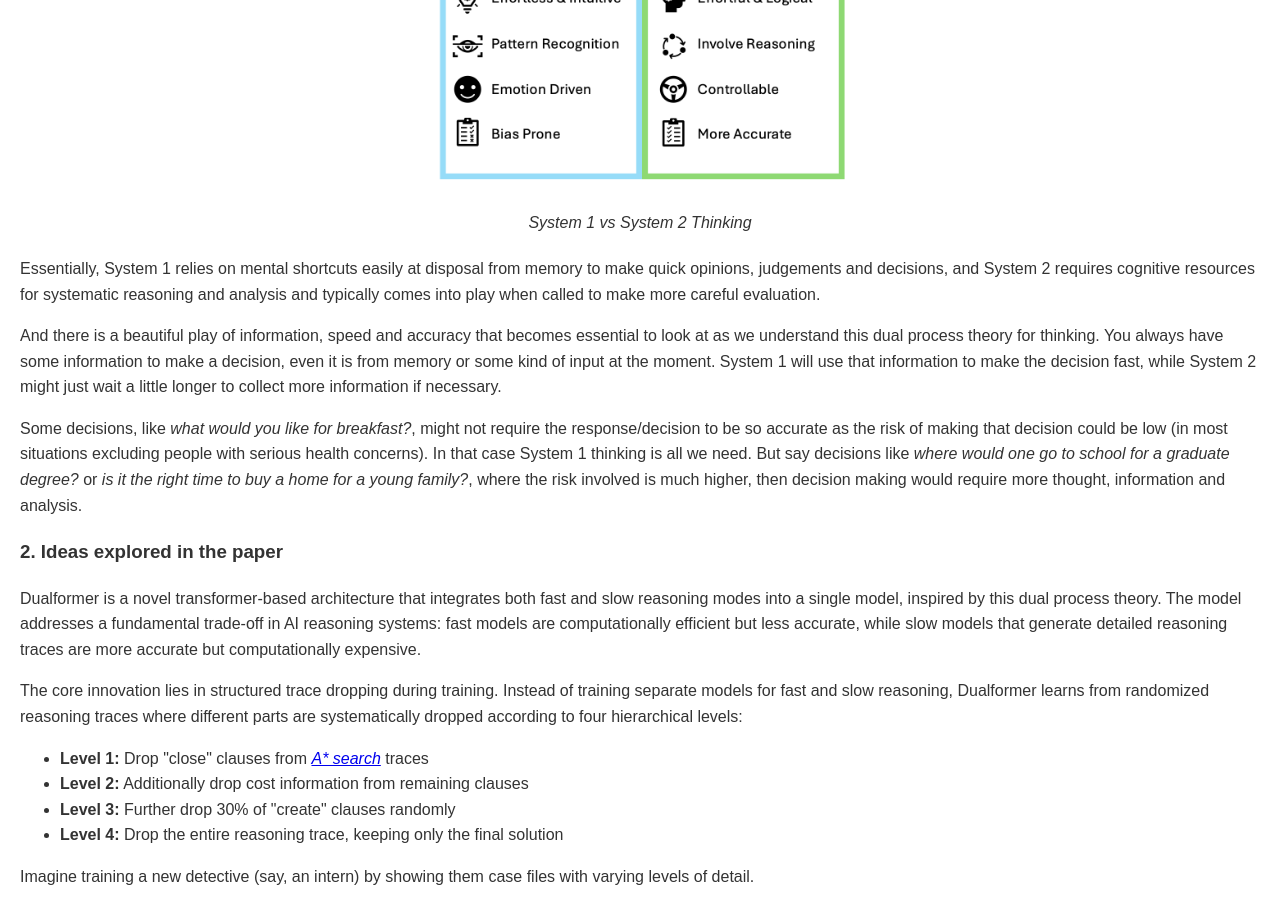
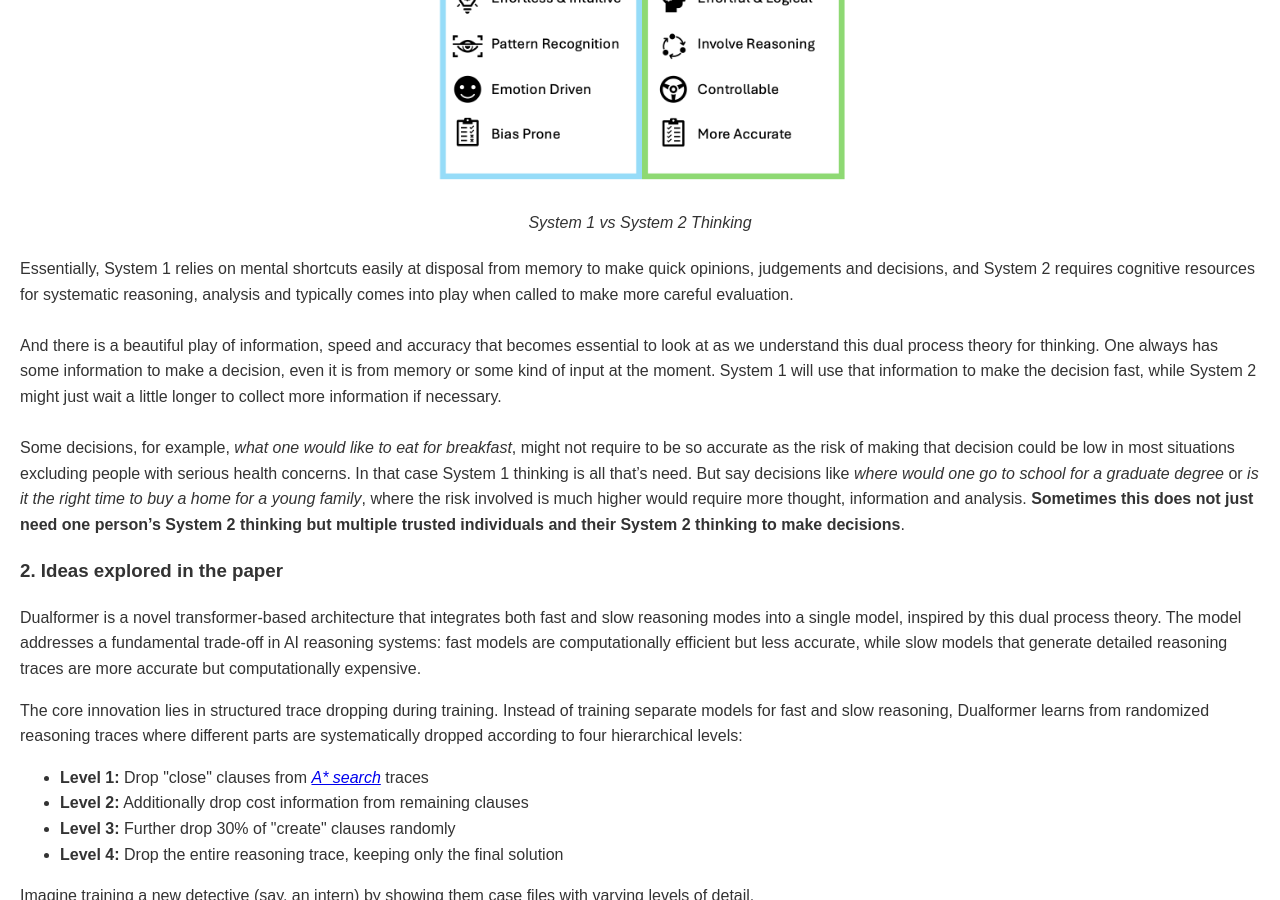
Before and after one commit to brainsesh/brainsesh.github.io, a Jekyll site: the page docs/dualformer/index.html, which Jekyll copies as it is, in a window 1280 px wide and 900 px high, scrolled down 770 px. Built offline with Jekyll 4.4.1, drawn with Linux system fonts in a browser that asks for light colours.

Commit message:
change_070325

```diff
--- a/_layouts/default.html
+++ b/_layouts/default.html
@@ -29,7 +29,7 @@
           <br>
           <p style="font-size: 0.85rem;">
           <em>Student of Technology</em><br>
-          <em>Practitioner of Data Science, Machine Learning and Artificial Intelligence</em>
+          <em>Practitioner of Machine Learning, Artificial Intelligence and Data Science</em>
           </p>
           <p class="view" style="font-size: 0.8rem;"><a href="https://www.linkedin.com/in/lavanya-basavaraju/" target="_blank">LinkedIn Profile</a></p>
         </div>
--- a/docs/dualformer/index.html
+++ b/docs/dualformer/index.html
@@ -72,12 +72,14 @@
         <p><em>System 1 vs System 2 Thinking</em></p>
     </div>
 
-    <p>Essentially, System 1 relies on mental shortcuts easily at disposal from memory to make quick opinions, judgements and decisions, and System 2 requires cognitive resources for systematic reasoning and analysis and typically comes into play when called to make more careful evaluation. </p>
 
-    <p>And there is a beautiful play of information, speed and accuracy that becomes essential to look at as we understand this dual process theory for thinking. You always have some information to make a decision, even it is from memory or some kind of input at the moment. System 1 will use that information to make the decision fast, while System 2 might just wait a little longer to collect more information if necessary. </p>
-
-    <p>Some decisions, like <em>what would you like for breakfast?</em>, might not require the response/decision to be so accurate as the risk of making that decision could be low (in most situations excluding people with serious health concerns). In that case System 1 thinking is all we need. But say decisions like <em>where would one go to school for a graduate degree?</em> or <em>is it the right time to buy a home for a young family?</em>, where the risk involved is much higher, then decision making would require more thought, information and analysis. </p>
-    <!-- <p>Sometime this does not just need one person’s System 2 thinking but multiple trusted individuals and their System 2 thinking to make decisions!</p> -->
+    <p>
+    Essentially, System 1 relies on mental shortcuts easily at disposal from memory to make quick opinions, judgements and decisions, and System 2 requires cognitive resources for systematic reasoning, analysis and typically comes into play when called to make more careful evaluation.
+    <br> <br>
+    And there is a beautiful play of information, speed and accuracy that becomes essential to look at as we understand this dual process theory for thinking. One always has some information to make a decision, even it is from memory or some kind of input at the moment. System 1 will use that information to make the decision fast, while System 2 might just wait a little longer to collect more information if necessary.
+    <br> <br>
+    Some decisions, for example, <em>what one would like to eat for breakfast</em>, might not require to be so accurate as the risk of making that decision could be low in most situations excluding people with serious health concerns. In that case System 1 thinking is all that’s need. But say decisions like <em>where would one go to school for a graduate degree</em> or <em>is it the right time to buy a home for a young family</em>, where the risk involved is much higher would require more thought, information and analysis. <b>Sometimes this does not just need one person’s System 2 thinking but multiple trusted individuals and their System 2 thinking to make decisions</b>.
+    </p>
 
     <h3>2. Ideas explored in the paper  </h2>
 
@@ -110,9 +112,13 @@
 
     <ul>
     <li> It works by maintaining two lists: a "create" list of locations it might explore next, and a "close" list of locations it has already checked.   </li>
-    <li> For each potential location, A* calculates two key values: the actual cost to reach that spot from the start, and a heuristic estimate of how far it still is from the goal (like manhattan distance in a grid). It combines these to prioritize which location to explore next, always choosing the most promising option.   </li>
+        <ul>
+            <li> For each potential location, A* calculates two key values: the actual cost to reach that spot from the start, and a heuristic estimate of how far it still is from the goal (like manhattan distance in a grid). It combines these to prioritize which location to explore next, always choosing the most promising option.   </li>
+        </ul>
     <li> From the intern detective perspective, say there are 2 files – “active leads” (create list) of potential clues to investigate next and “case closed” (close list) of leads already thoroughly examined.    </li>
-    <li> For each active lead, the intern detective should calculate both the effort already invested to reach that point and estimate the remaining work needed to solve the case, always pursuing the most promising lead first.   </li>
+        <ul>
+            <li> For each active lead, the intern detective should calculate both the effort already invested to reach that point and estimate the remaining work needed to solve the case, always pursuing the most promising lead first.   </li>
+        </ul>
     </ul>
     <p>During training, each example randomly selects a dropping strategy from these levels, enabling the model to learn shortcuts in reasoning while maintaining the ability to generate full traces when needed. At inference time, Dualformer can operate in three modes:</p>
     <ul>
@@ -197,9 +203,8 @@
         <li>Process of thinking and technical reproducibility of that </li>
         <li>Training a model to learn to think in fast and slow mode using randomized reasoning traces (elegance!)  </li>
         <li>While encoding-only architectures excel and large decoder-only models continue to impress, the encoder-decoder approach explored in Dualformer emerges as potentially crucial for sophisticated thinking and reasoning capabilities (big fan!) </li>
-        <li>Kudos to all the authors and stakeholders who took this idea and produced quality studies with meaningful results (not all ideas are pursued, not all pursued ideas are successful, it is a hard process!)</li>
     </ul>
-
+    <p>Kudos to all the authors and stakeholders who took this idea and produced quality studies with meaningful results (not all ideas are pursued, not all pursued ideas are successful, it is a hard process!)</p>
     <br>
 
     <p><b>Thanks for reading!</b></p>
```
